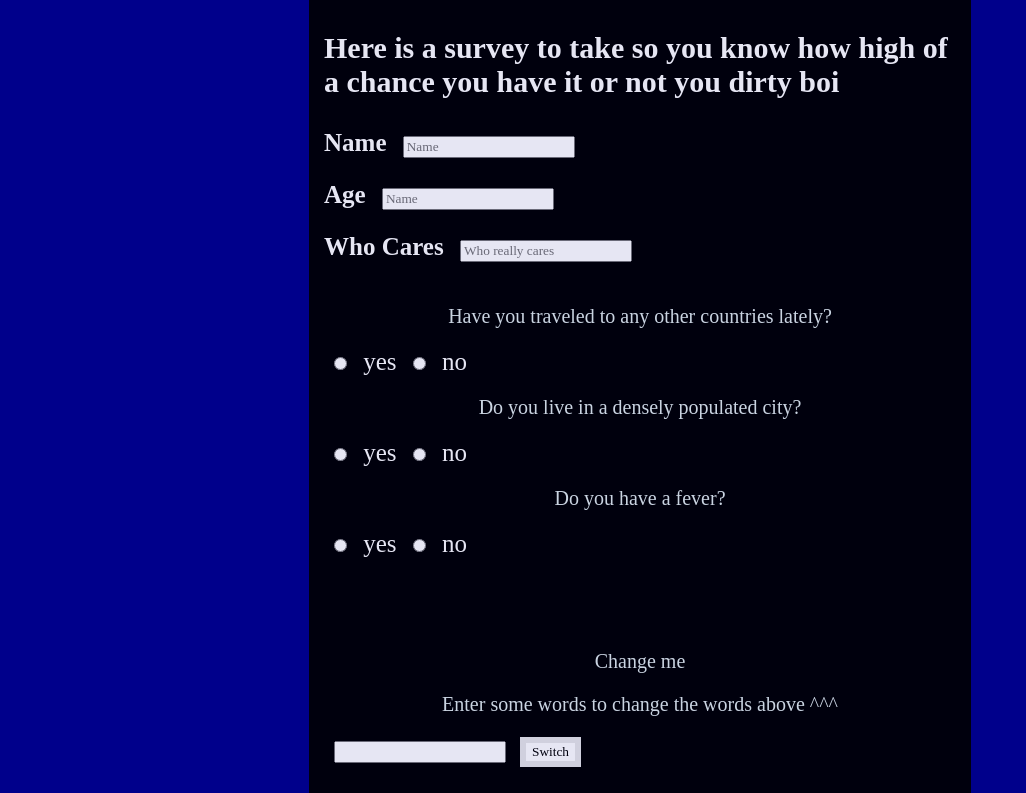
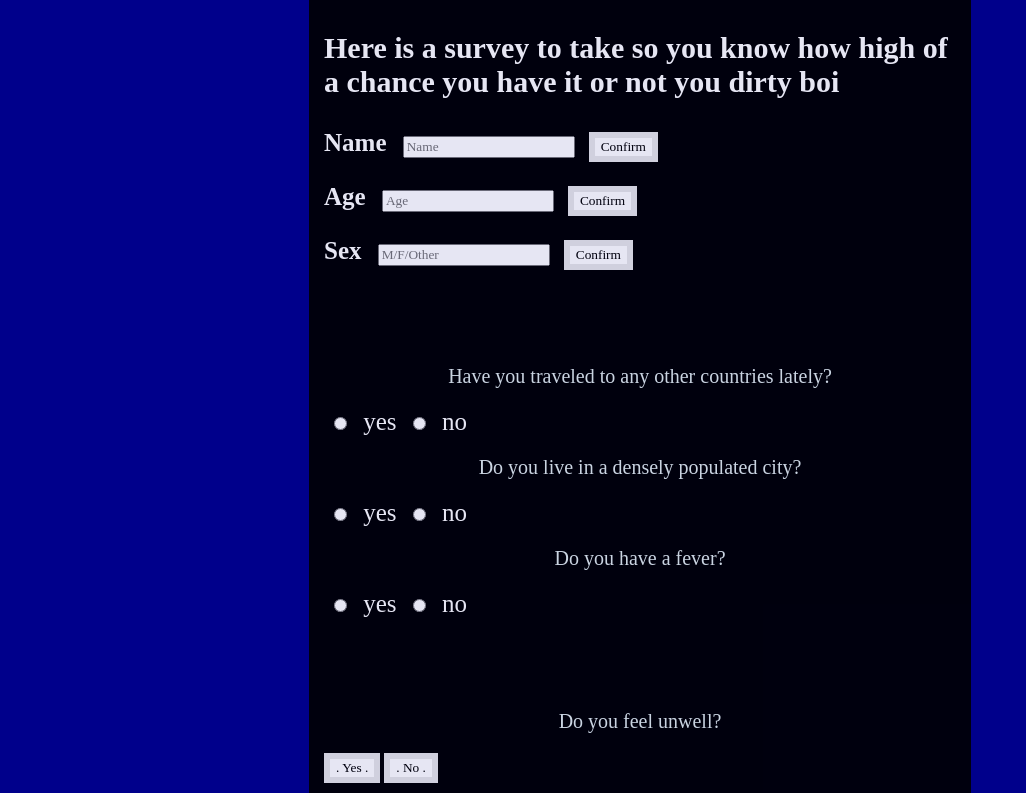
Before and after one commit to JamesWeiMoseley/COVID-19-survey, a plain HTML site: page index.html in a window 1280 px wide. Shown: the part 159-952 px from the top of the page, without its empty margins (0-1026 px from the left). Drawn offline with nearby package versions, Linux system fonts and the light colour scheme; files that its build step writes are made by us from their sources.

Commit message:
Updated 90% of the html page

```diff
--- a/index.html
+++ b/index.html
@@ -3,11 +3,13 @@
   <head>
   <title> COVID-19 Survey </title>
   <link href="./resources/css/index.css" type="text/css" rel="stylesheet">
+  <script src="https://ajax.googleapis.com/ajax/libs/jquery/3.4.1/jquery.min.js"></script>
   </head>
     <body>
 
+
     <script src="script.js"> </script>
-
+    <script src="scriptFunc.js"> </script>
 
 
     <div id="wrapper">
@@ -15,18 +17,24 @@
 
       <h3> Here is a survey to take so you know how high of a chance
        you have it or not you dirty boi </h3>
+
+      <!-- Intro questions -->
        <label for="name" id="text"><strong>Name</strong> </label>
-<input type="text" class="form-control" id="name" placeholder="Name" required><br /><br>
+       <input type="text" id="mytext" placeholder="Name"/>
+       <button onclick="updatetext()">Confirm</button> <p id="yeet" class="yeet"></p>
+
        <label for="Age" id="text"><strong>Age</strong> </label>
-<input type="text" class="form-control" id="name" placeholder="Name" required><br /><br>
-<label for="name" id="text"><strong>Who Cares</strong> </label>
-<input type="text" class="form-control" id="name" placeholder="Who really cares" required>
+       <input type="text" id="ageText" placeholder="Age"/>
+       <button onclick="updateAge()">Confirm</button> <p id="ageTextAnswer" class="ageTextAnswer"></p>
+
+       <label for="Sex" id="text"><strong>Sex</strong> </label>
+       <input type="text" id="sex" placeholder="M/F/Other"/>
+       <button onclick="updateSex()">Confirm</button> <p id="sexAnswer" class="sexAnswer"></p>
+
       <br>
       <br>
-
-
-
-
+      <br>
+      <!--initial questions to evaluate high risk or not -->
       <p> Have you traveled to any other countries lately? </p>
       <label id="text"><input type = "radio" value="score1" name="first">  yes
       <input type = "radio" value="score2" name="first">  no  </label>
@@ -37,36 +45,24 @@
       <label id="text"><input type = "radio" value="score1" name="third">  yes
       <input type = "radio" value="score2" name="third">  no  </label>
       <br>
-<br>
-<br>
-<br>
+
       <!--  if else questions from now on -->
-unfinished code
-<p id="yeet" class="yeet">Change me</p>
-
-
-
-<p>Enter some words to change the words above ^^^</p>
-<input type="text" id="mytext" />
-<button onclick="updatetext()">Switch</button>
       <br>
       <br>
       <br>
       <br>
 
-<p class="myText"> Are you sick? </p>
+      <p class="myText"> Do you feel unwell? </p>
 
-<button onclick="document.getElementById('demo').innerHTML = yesFunction()">  Yes  </button>
-<p id = "demo">
-  <button onclick="document.getElementById('demo').innerHTML = yesFunction()">  No  </button>
+      <button onclick="yesFunction()">.    Yes    .</button>
+      <button onclick="noFunction()">.     No    .</button>
+      <p id = "demo"></p>
 
-<br>
       <br>
       <br>
       <br>
 
     </div>
-
   </body>
 
 </html>
```
Lines whose indentation alone changed are shown as unchanged.
